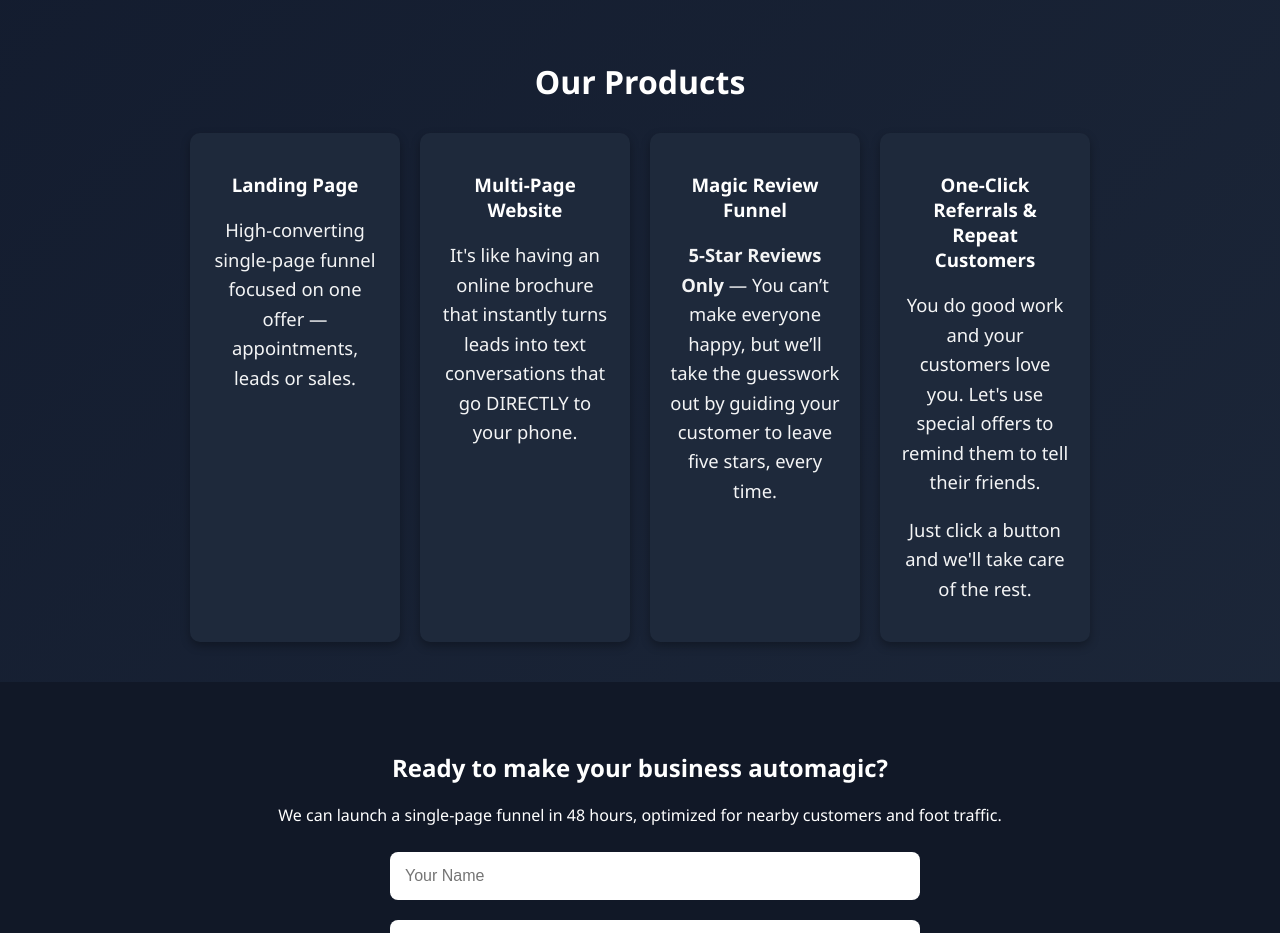
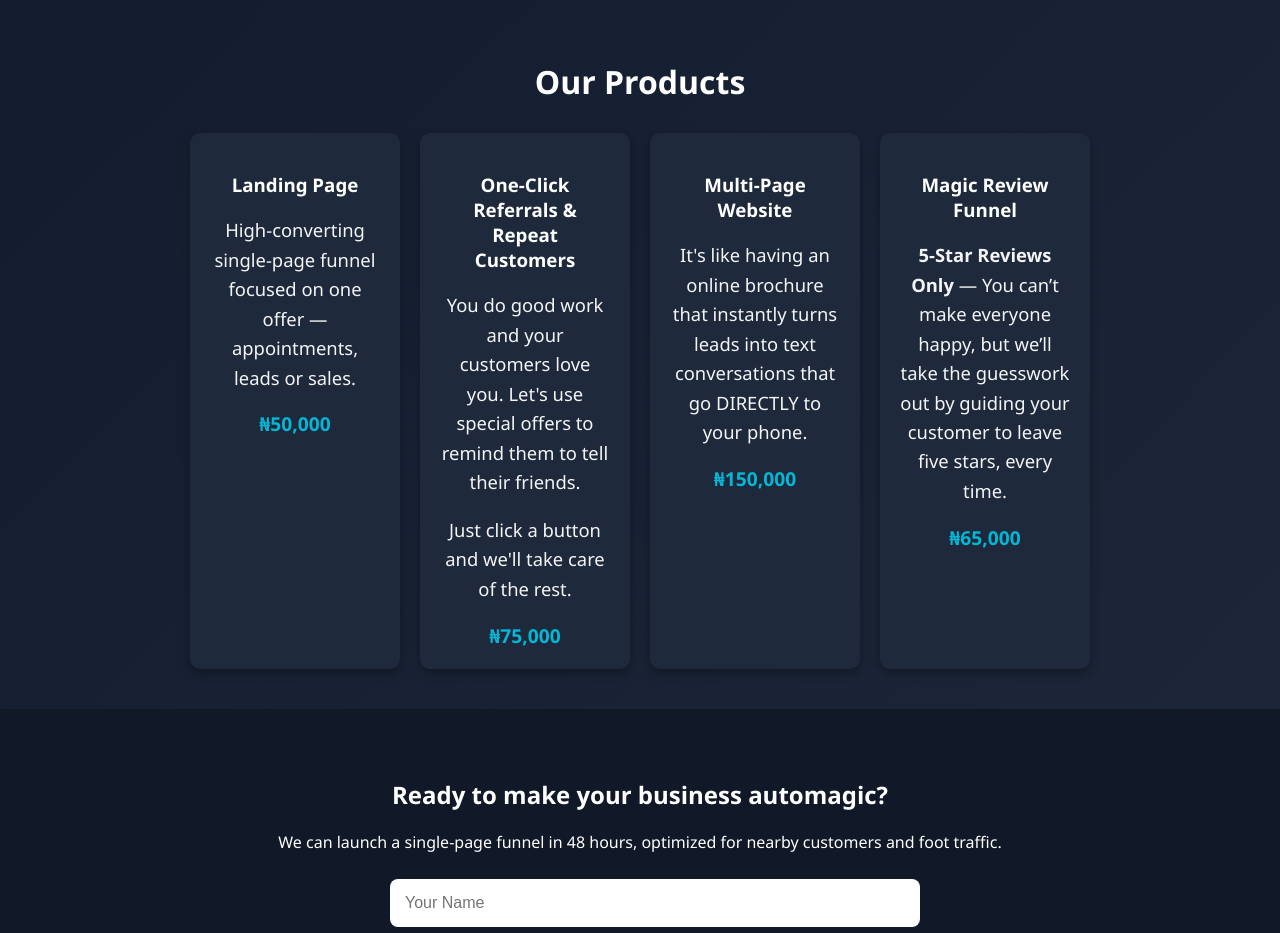
Before and after one commit to bizautomagic/bizautomagic.github.io, a plain HTML site: page index.html in a window 1280 px wide. Shown: the part 1140-2073 px from the top of the page. Drawn offline with Linux system fonts and the light colour scheme.

Commit message:
Update index.html

```diff
--- a/index.html
+++ b/index.html
@@ -94,6 +94,12 @@
         font-size: 1rem;
         opacity: 0.9;
     }
+    .product-price {
+        font-size: 1.2rem;
+        color: #06b6d4;
+        font-weight: bold;
+        margin-top: 10px;
+    }
     section.form-section {
         background: #111827;
         padding: 50px 20px;
@@ -172,19 +178,23 @@
         <div class="product-item">
             <h3>Landing Page</h3>
             <p>High-converting single-page funnel focused on one offer — appointments, leads or sales.</p>
-        </div>
-        <div class="product-item">
-            <h3>Multi-Page Website</h3>
-            <p>It's like having an online brochure that instantly turns leads into text conversations that go DIRECTLY to your phone.</p>
-        </div>
-        <div class="product-item">
-            <h3>Magic Review Funnel</h3>
-            <p><strong>5-Star Reviews Only</strong> — You can’t make everyone happy, but we’ll take the guesswork out by guiding your customer to leave five stars, every time.</p>
+            <div class="product-price">₦50,000</div>
         </div>
         <div class="product-item">
             <h3>One-Click Referrals & Repeat Customers</h3>
             <p>You do good work and your customers love you. Let's use special offers to remind them to tell their friends.</p>
             <p>Just click a button and we'll take care of the rest.</p>
+            <div class="product-price">₦75,000</div>
+        </div>
+        <div class="product-item">
+            <h3>Multi-Page Website</h3>
+            <p>It's like having an online brochure that instantly turns leads into text conversations that go DIRECTLY to your phone.</p>
+            <div class="product-price">₦150,000</div>
+        </div>
+        <div class="product-item">
+            <h3>Magic Review Funnel</h3>
+            <p><strong>5-Star Reviews Only</strong> — You can’t make everyone happy, but we’ll take the guesswork out by guiding your customer to leave five stars, every time.</p>
+            <div class="product-price">₦65,000</div>
         </div>
     </div>
 </section>
```
